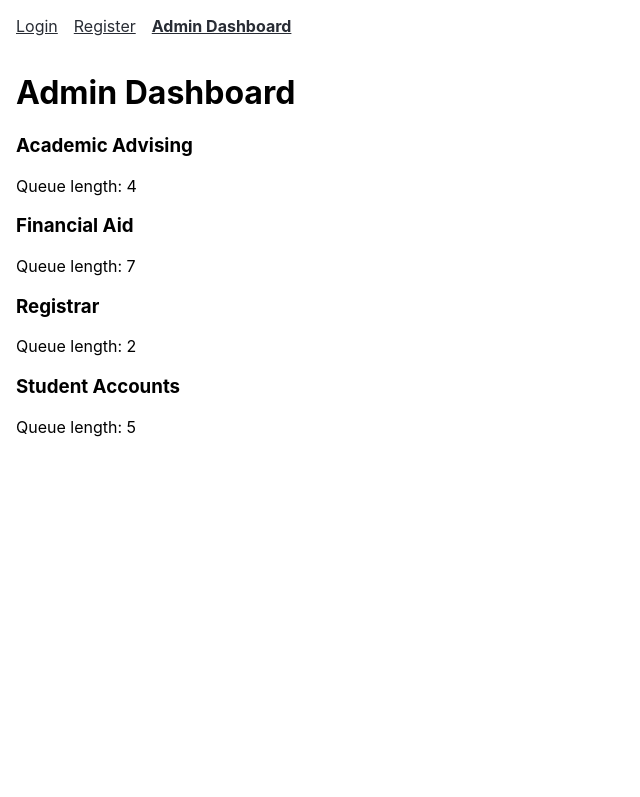
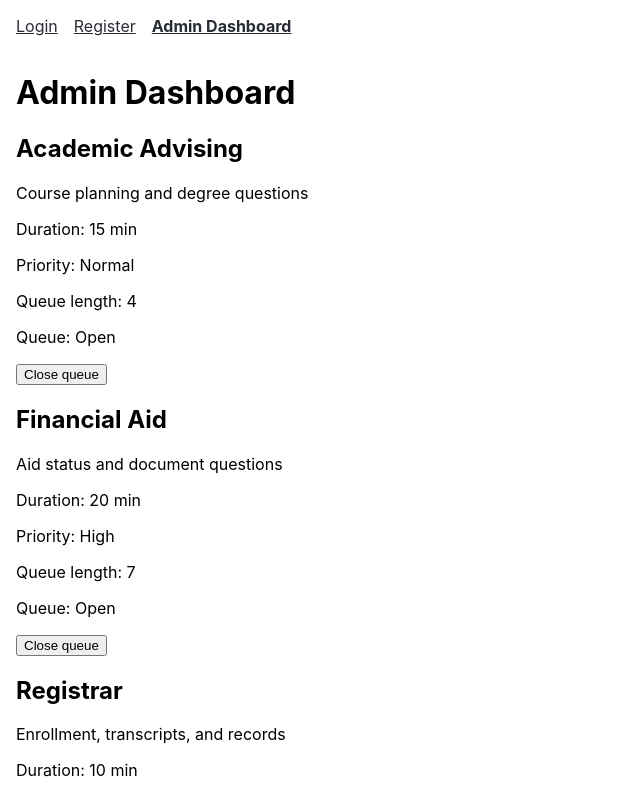
Before and after one commit to AnasLimbada91604/COSC4353, a React (Create React App) app in the folder queuesmart-frontend/: page /admin in a window 1280 px wide. Shown: the top 797 px of the page, without its empty margins (0-640 px from the left). Built offline with nearby package versions, Linux system fonts and the light colour scheme; the HTML template or start-up script is replaced by a standard one.

Commit message:
Admin Dashboard made

```diff
--- a/queuesmart-frontend/src/App.css
+++ b/queuesmart-frontend/src/App.css
@@ -28,3 +28,7 @@ form p {
   color: #b00020;
   margin: 0.25rem 0 0;
 }
+
+.service-card {
+  margin-bottom: 1rem;
+}
--- a/queuesmart-frontend/src/components/ServiceCard.jsx
+++ b/queuesmart-frontend/src/components/ServiceCard.jsx
@@ -1,8 +1,18 @@
-function ServiceCard({ service }) {
+import QuickActionButton from "./QuickActionButton";
+
+function ServiceCard({ service, onToggleQueue }) {
   return (
     <article className="service-card">
-      <h3>{service.name}</h3>
+      <h2>{service.name}</h2>
+      <p>{service.description}</p>
+      <p>Duration: {service.duration} min</p>
+      <p>Priority: {service.priority}</p>
       <p>Queue length: {service.queueLength}</p>
+      <p>Queue: {service.isOpen ? "Open" : "Closed"}</p>
+      <QuickActionButton
+        label={service.isOpen ? "Close queue" : "Open queue"}
+        onClick={() => onToggleQueue(service.id)}
+      />
     </article>
   );
 }
--- a/queuesmart-frontend/src/data/mockServices.js
+++ b/queuesmart-frontend/src/data/mockServices.js
@@ -1,8 +1,40 @@
 const mockServices = [
-  { id: 1, name: "Academic Advising", queueLength: 4 },
-  { id: 2, name: "Financial Aid", queueLength: 7 },
-  { id: 3, name: "Registrar", queueLength: 2 },
-  { id: 4, name: "Student Accounts", queueLength: 5 },
+  {
+    id: 1,
+    name: "Academic Advising",
+    description: "Course planning and degree questions",
+    duration: 15,
+    priority: "Normal",
+    queueLength: 4,
+    isOpen: true,
+  },
+  {
+    id: 2,
+    name: "Financial Aid",
+    description: "Aid status and document questions",
+    duration: 20,
+    priority: "High",
+    queueLength: 7,
+    isOpen: true,
+  },
+  {
+    id: 3,
+    name: "Registrar",
+    description: "Enrollment, transcripts, and records",
+    duration: 10,
+    priority: "Normal",
+    queueLength: 2,
+    isOpen: false,
+  },
+  {
+    id: 4,
+    name: "Student Accounts",
+    description: "Billing and payment questions",
+    duration: 15,
+    priority: "Low",
+    queueLength: 5,
+    isOpen: true,
+  },
 ];
 
 export default mockServices;
--- a/queuesmart-frontend/src/pages/AdminDashboard.jsx
+++ b/queuesmart-frontend/src/pages/AdminDashboard.jsx
@@ -1,12 +1,23 @@
+import { useState } from "react";
 import ServiceCard from "../components/ServiceCard";
 import mockServices from "../data/mockServices";
 
 function AdminDashboard() {
+  const [services, setServices] = useState(mockServices);
+
+  function toggleQueue(serviceId) {
+    setServices((current) =>
+      current.map((service) =>
+        service.id === serviceId ? { ...service, isOpen: !service.isOpen } : service
+      )
+    );
+  }
+
   return (
     <main>
       <h1>Admin Dashboard</h1>
-      {mockServices.map((service) => (
-        <ServiceCard key={service.id} service={service} />
+      {services.map((service) => (
+        <ServiceCard key={service.id} service={service} onToggleQueue={toggleQueue} />
       ))}
     </main>
   );
```
